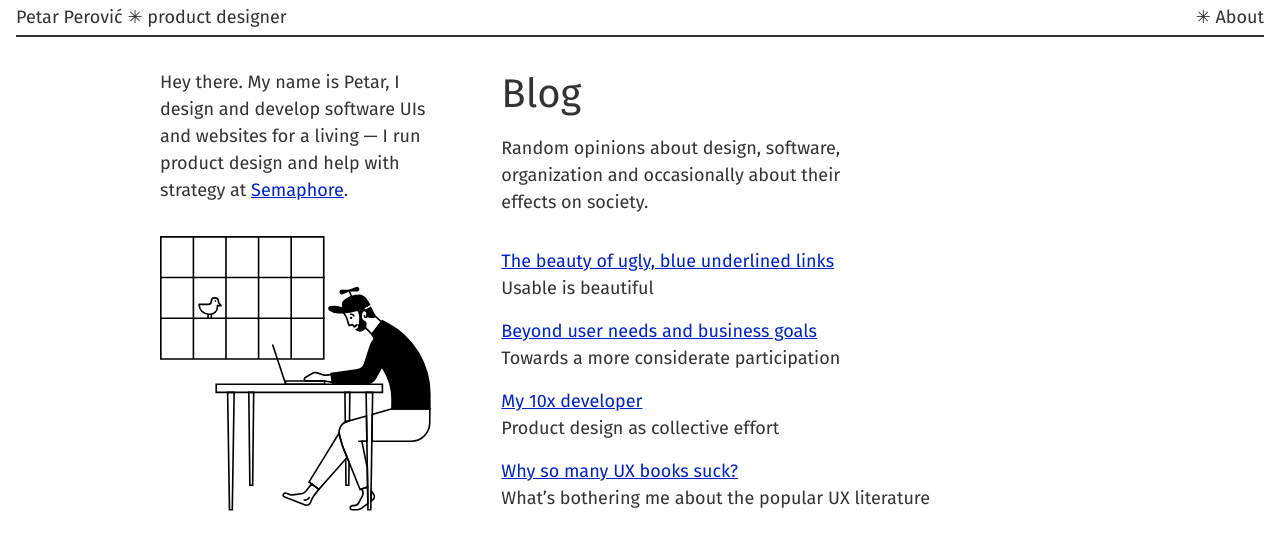
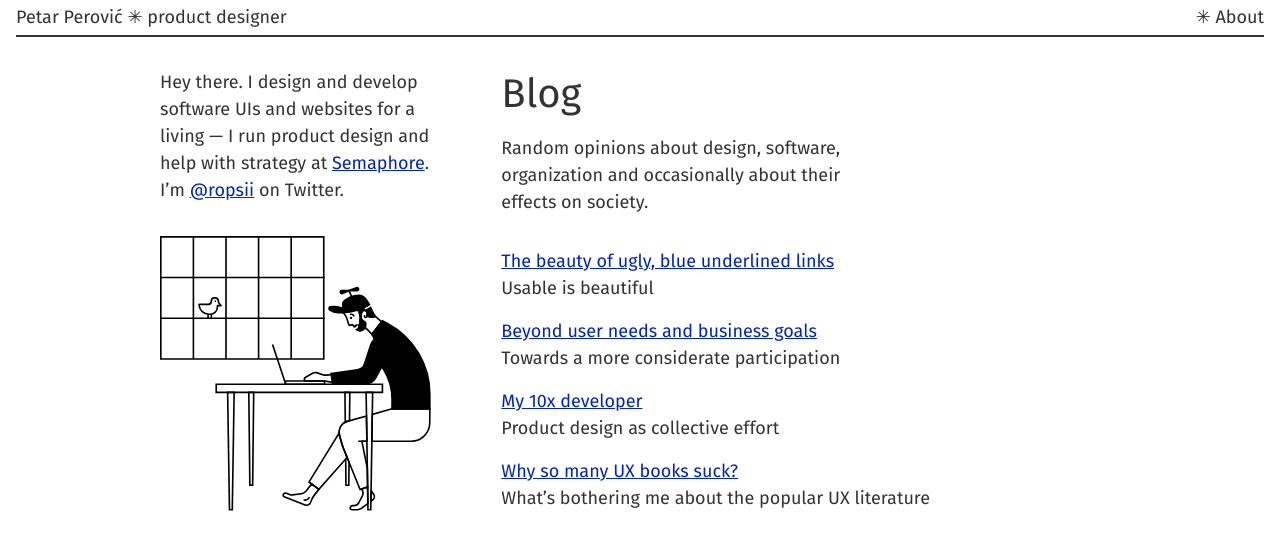
Before and after one commit to ropsii/ropsii.github.io, a Jekyll site: the page built from index.markdown, in a window 1280 px wide. Shown: the top 550 px of the page. Built offline with Jekyll 4.4.1, drawn with Linux system fonts in a browser that asks for light colours.

Commit message:
update 404

```diff
--- a/_layouts/home.html
+++ b/_layouts/home.html
@@ -8,7 +8,7 @@
         <div class="flex-m">
             <div class="w-third-m pr4-m ph4-l">
 
-                <p class="f5 f4-m mb4">Hey there. My name is Petar, I design and develop software UIs and websites for a living — I run product design and help with strategy at <a href="https://semaphoreci.com">Semaphore</a>.</p>
+                <p class="f5 f4-m mb4">Hey there. I design and develop software UIs and websites for a living — I run product design and help with strategy at <a href="https://semaphoreci.com">Semaphore</a>. I’m <a href="https://twitter.com/ropsii">@ropsii</a> on Twitter.</p>
                 <img src="{% link /assets/me.svg %}" alt="Petar Perovic" class="db mb4">
 
             </div>
--- a/_layouts/profile.html
+++ b/_layouts/profile.html
@@ -16,7 +16,7 @@
 
                 <p class="mb3">I was a senior designer at the next generation home insurance startup <a href="https://hellosuper.com">Super</a>, lead design at a project management software <a href="https://activecollab.com">ActiveCollab</a>, and ran a design consultancy <a href="https://sprawsm.com">Superawesome</a>.</p>
                 <p class="mb3">My previous work with Semaphore was <a href="https://www.typewolf.com/site-of-the-day/semaphore">featured on Typewolf</a>, a website that lists outstanding typography on the web. I didn’t work on the current website.</p>
-                <p class="mb3">Every once in a while I’m invited to speak at industry events, mostly sharing what I know about product design and typography. Send me an email if you’d like me to speak at your event.</p>
+                <p class="mb3">Every once in a while I’m invited to speak at industry events and meetups, mostly sharing what I know about product design and typography. I’m always happy to share knowledge, feel comfortable to send me an email for any advice.</p>
                 <h2>Contact</h2>
                 <p class="mb4">My email is <input value="perovic.petar@gmail.com" class="email-input sans-serif hover-bg-light-gray blue hover-dark-gray bn underline" onClick="this.setSelectionRange(0, this.value.length)" readonly> – I lazy tweet from <a href="https://twitter.com/ropsii">@ropsii</a>.</p>
                 <p class="f6 mb0">This website doesn’t track or collect any data. It’s running on <a href="https://jekyllrb.com/">Jekyll</a> with <a href="https://tachyons.io/">Tachyons</a>. It’s hosted on GitHub, and <a href="https://www.netlify.com/">Netlify</a> helps with deployment. Type is set in Fira Sans.</p>
--- a/_sass/tachyons/_styles.scss
+++ b/_sass/tachyons/_styles.scss
@@ -98,6 +98,10 @@ pre,table,fieldset,hr {
     padding-left: 1em;
 }
 
+.footnotes p {
+    margin-bottom: .5em;
+}
+
 .email-input {
     position: relative;
     border-radius: 3px;
```
Also changed, not shown: 404.html (+6 -4 lines), _drafts/productivity-hoax.markdown (+19 -6 lines).
